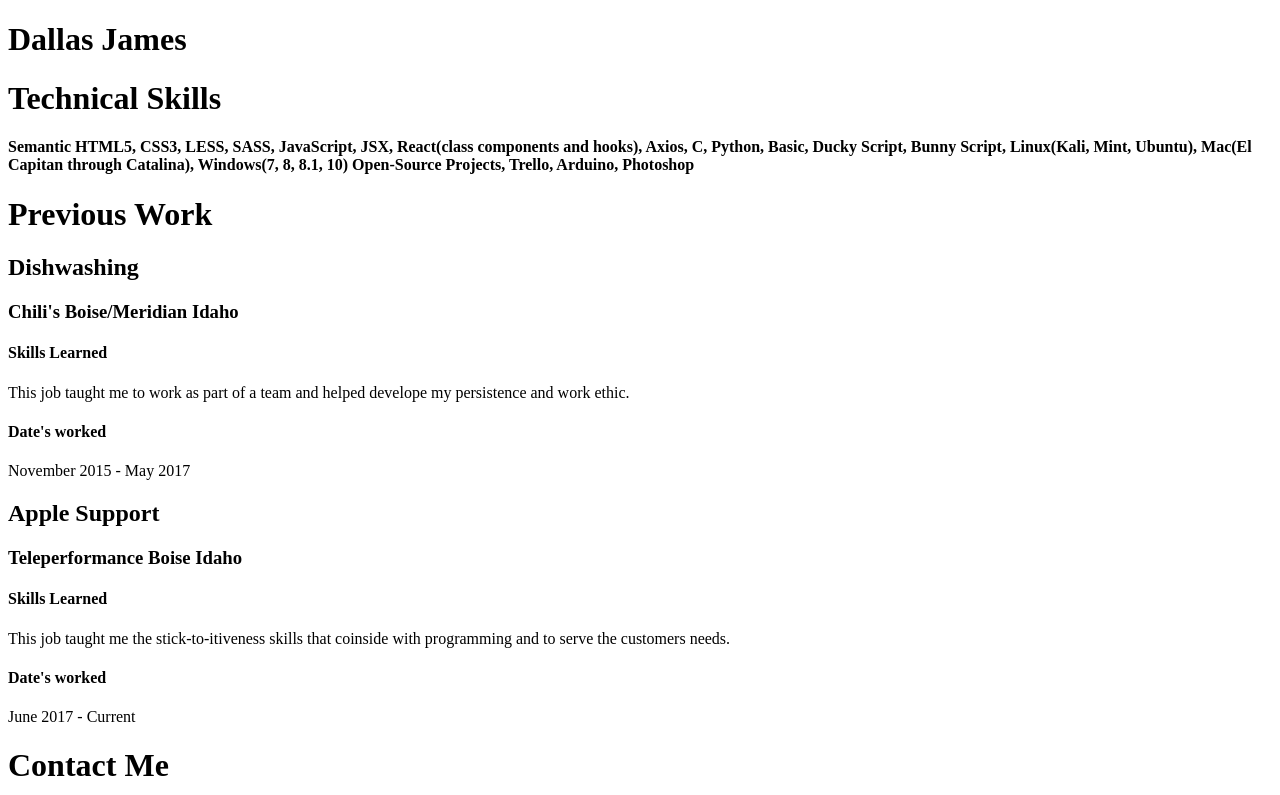
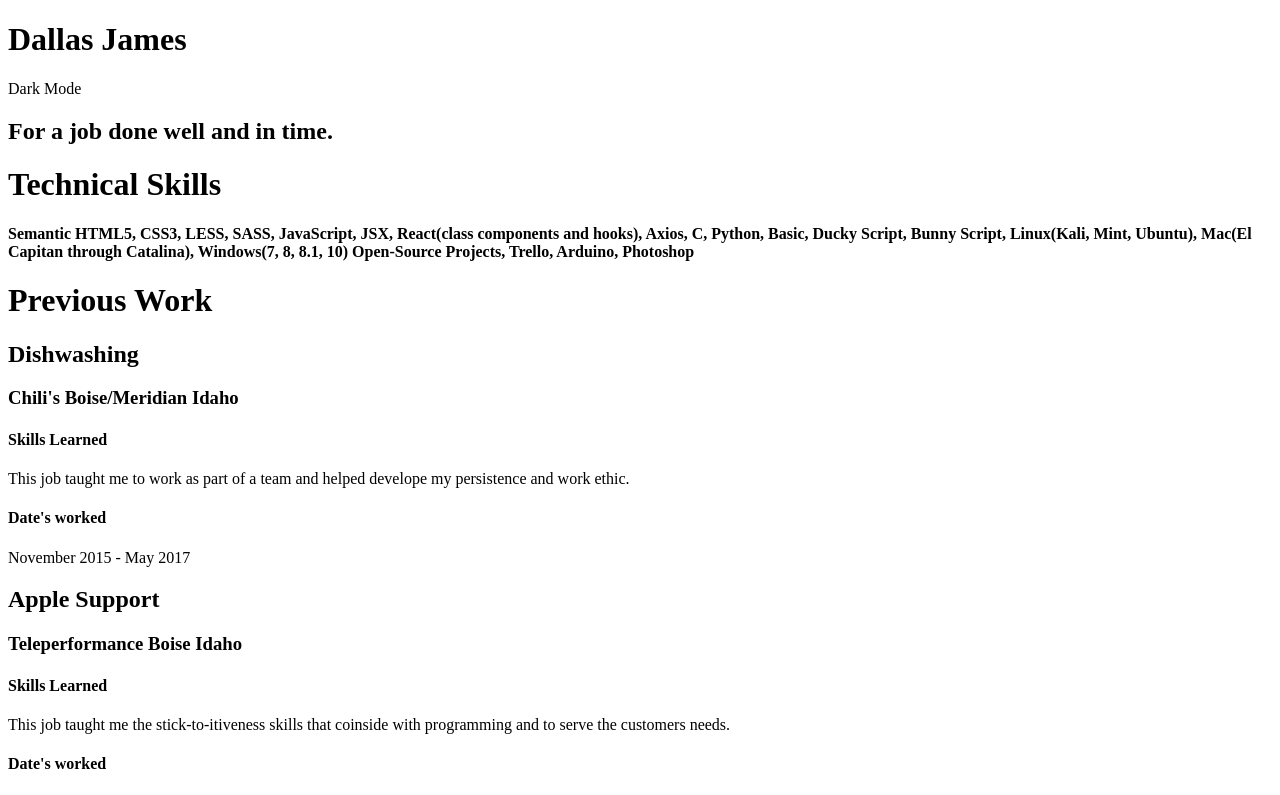
Before and after one commit to dallasjames/Dallas-James-Resume, a React (Create React App) app in the folder resume/: page / in a window 1280 px wide. Shown: the top 795 px of the page. Built offline with nearby package versions, Linux system fonts and the light colour scheme.

Commit message:
dark mode switch in no css yet though

```diff
--- a/resume/src/App.js
+++ b/resume/src/App.js
@@ -2,11 +2,23 @@ import React from 'react';
 import { Contact } from './Contact';
 import PrevWork from './PrevWork';
 import Skills from './Skills';
+import useDarkMode from './Hooks/useDarkMode';
 
 function App() {
+  const [darkMode, setDarkMode] = useDarkMode();
+  const toggleMode = e => {
+    e.preventDefault();
+    setDarkMode(!darkMode);
+  };
+
   return (
     <>
     <h1>Dallas James</h1>
+      <div
+        onClick={toggleMode}
+        className={darkMode ? 'dark' : 'light'}
+      >Dark Mode</div>
+    <h2>For a job done well and in time.</h2>
     <Skills />
     <PrevWork />
     <Contact />
--- /dev/null
+++ b/resume/src/Hooks/useDarkMode.js
@@ -0,0 +1,14 @@
+import { useEffect } from 'react';
+import useLocalStorage from './useLocalStorage';
+
+const useDarkMode = () => {
+    const [darkMode, setDarkMode] = useLocalStorage('darkMode', false)
+
+    useEffect(() => {
+        darkMode ? document.body.classList.add('dark-mode') : document.body.classList.remove('dark-mode')
+    }, [setDarkMode])
+
+    return [darkMode, setDarkMode]
+}
+
+export default useDarkMode
--- /dev/null
+++ b/resume/src/Hooks/useLocalStorage.js
@@ -0,0 +1,26 @@
+import { useState } from "react";
+
+function useInput(initialValue) {
+    const [storedValue, setStoredValue] = useState(initialValue);
+
+    const customSetter = newStoredValue => {
+        setStoredValue(newStoredValue);
+    };
+
+    return [storedValue, customSetter];
+}
+
+function useLocalStorage(key, initialValue) {
+    const [storedValue, setStoredValue] = useInput(() => {
+        return window.localStorage.getItem(key) || initialValue;
+    });
+
+    const customSetter = newStoredValue => {
+        setStoredValue(newStoredValue);
+        window.localStorage.setItem(key, newStoredValue);
+    };
+
+    return [storedValue, customSetter];
+}
+
+export default useLocalStorage
```
